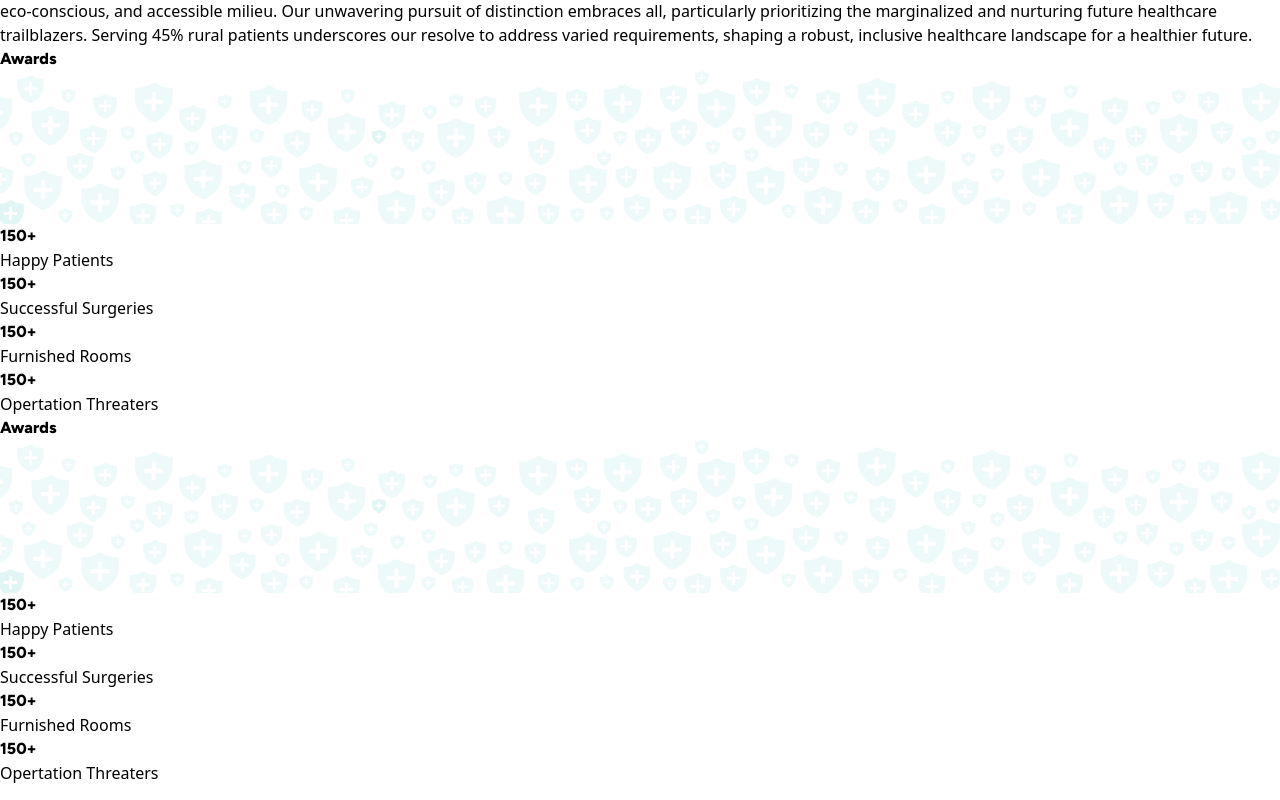
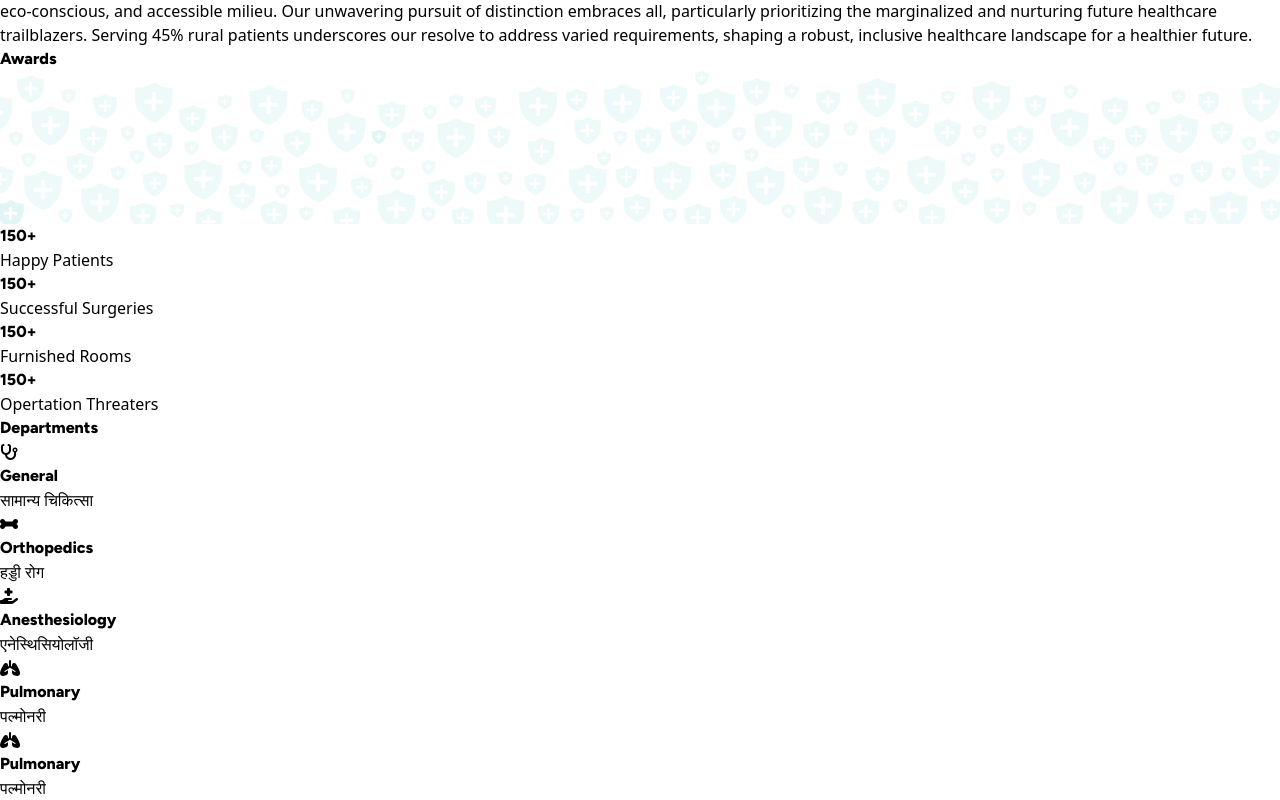
Before and after one commit to Anshika75/kcare, a React (Vite) app: page / in a window 1280 px wide. Shown: the part 3690-4490 px from the top of the page. Built offline with nearby package versions, Linux system fonts and the light colour scheme.

Commit message:
Update departments.jsx

```diff
--- a/src/components/departments.jsx
+++ b/src/components/departments.jsx
@@ -4,27 +4,43 @@ import bg from '../assets/awards-bg.png'
 export default function Departments() {
     return (
         <>
-        <div className="flex flex-col items-center relative w-full md:px-[50px] overflow-hidden px-[25px] py-8 md:pb-20 md:py-12 md:my-10 bg-[#fefefe]">
-        <h1 className='text-[#4396A2] figtree-semibold text-4xl md:mt-0 md:text-7xl mb-3 md:mb-6 relative after:absolute after:bottom-0 after:left-0 after:h-1 after:w-12 lg:after:w-24 after:bg-[#4396A2]'>Awards</h1>
-        <div className="absolute hidden md:block bottom-0 md:-bottom-10 lg:-bottom-20 w-full opacity-75">
-            <img className='object-cover' src={bg} alt="" />
+            <div className="flex flex-col items-center relative w-full md:px-[50px] overflow-hidden px-[25px] pb-20 md:my-10 bg-[#f9f9f9]">
+                <h1 className='text-[#4396A2] figtree-semibold text-4xl md:mt-0 md:text-7xl mb-3 md:mb-6 relative after:absolute after:bottom-0 after:left-0 after:h-1 after:w-12 lg:after:w-24 after:bg-[#4396A2]'>Departments</h1>
+                <div className="grid grid-cols-2 gap-4 md:gap-8 lg:gap-y-20 lg:grid-cols-4 mt-16 z-20">
+                    <div className="box p-2 lg:p-4 w-full h-[75px] pb-3 md:pb-0 md:w-[300px] md:h-[150px] lg:pt-[7%] bg-[#fff] shadow-md rounded-md relative flex flex-col items-center justify-center transition-all group hover:bg-[#4396a2] hover:scale-105 hover:shadow-xl cursor-pointer">
+                        <div className="absolute hidden w-12 h-12 md:h-16 md:w-16 lg:w-24 lg:h-24 left-1/2 -translate-x-1/2 top-0 translate-y-[-45%] md:-translate-y-1/2 rounded-full bg-[#4396A2] md:grid place-items-center text-[#fefefe] text-xl md:text-3xl lg:text-4xl shadow-md group-hover:shadow-none">
+                            <i className="fa-solid fa-stethoscope"></i>
                         </div>
-        <div className="grid grid-cols-2 gap-4 md:gap-8 lg:grid-cols-4 mt-4 z-20">
-                <div className="box p-2 lg:p-4 w-full h-[75px] pb-3 md:pb-0 md:w-[300px] md:h-[150px] lg:pt-[7%] bg-[#fff] shadow-md rounded-md relative flex flex-col items-center justify-center transition-all group hover:scale-105 hover:shadow-xl cursor-pointer">
-                    <h1 className='text-[#4396A2] figtree-semibold text-2xl md:text-5xl'>150+</h1>
-                    <p className='text-[#333] popping-normal -mt-1 md:mt-0 text-xs md:text-xl'>Happy Patients</p>
+                        <h1 className='text-[#4396A2] group-hover:text-[#fefefe] figtree-semibold text-2xl md:mt-0 lg:mt-6 md:text-3xl'>General</h1>
+                        <p className='text-[#333] group-hover:text-[#fefefe] popping-normal -mt-1 md:mt-0 text-xs md:text-xl'>सामान्य चिकित्सा</p>
                     </div>
-                <div className="box p-2 lg:p-4 w-full h-[75px] pb-3 md:pb-0 md:w-[300px] md:h-[150px] lg:pt-[7%] bg-[#fff] shadow-md rounded-md relative flex flex-col items-center justify-center transition-all group hover:scale-105 hover:shadow-xl cursor-pointer">
-                    <h1 className='text-[#4396A2] figtree-semibold text-2xl md:text-5xl'>150+</h1>
-                    <p className='text-[#333] popping-normal -mt-1 md:mt-0 text-xs md:text-xl'>Successful Surgeries</p>
+                    <div className="box p-2 lg:p-4 w-full h-[75px] pb-3 md:pb-0 md:w-[300px] md:h-[150px] lg:pt-[7%] bg-[#fff] shadow-md rounded-md relative flex flex-col items-center justify-center transition-all group hover:bg-[#4396a2] hover:scale-105 hover:shadow-xl cursor-pointer">
+                        <div className="absolute hidden w-12 h-12 md:h-16 md:w-16 lg:w-24 lg:h-24 left-1/2 -translate-x-1/2 top-0 translate-y-[-45%] md:-translate-y-1/2 rounded-full bg-[#4396A2] md:grid place-items-center text-[#fefefe] text-xl md:text-3xl lg:text-4xl shadow-md group-hover:shadow-none">
+                            <i className="fa-solid fa-bone"></i>
                         </div>
-                <div className="box p-2 lg:p-4 w-full h-[75px] pb-3 md:pb-0 md:w-[300px] md:h-[150px] lg:pt-[7%] bg-[#fff] shadow-md rounded-md relative flex flex-col items-center justify-center transition-all group hover:scale-105 hover:shadow-xl cursor-pointer">
-                    <h1 className='text-[#4396A2] figtree-semibold text-2xl md:text-5xl'>150+</h1>
-                    <p className='text-[#333] popping-normal -mt-1 md:mt-0 text-xs md:text-xl'>Furnished Rooms</p>
+                        <h1 className='text-[#4396A2] group-hover:text-[#fefefe] figtree-semibold text-2xl md:mt-0 lg:mt-6 md:text-3xl'>Orthopedics</h1>
+                        <p className='text-[#333] group-hover:text-[#fefefe] popping-normal -mt-1 md:mt-0 text-xs md:text-xl'>हड्डी रोग</p>
                     </div>
-                <div className="box p-2 lg:p-4 w-full h-[75px] pb-3 md:pb-0 md:w-[300px] md:h-[150px] lg:pt-[7%] bg-[#fff] shadow-md rounded-md relative flex flex-col items-center justify-center transition-all group hover:scale-105 hover:shadow-xl cursor-pointer">
-                    <h1 className='text-[#4396A2] figtree-semibold text-2xl md:text-5xl'>150+</h1>
-                    <p className='text-[#333] popping-normal -mt-1 md:mt-0 text-xs md:text-xl'>Opertation Threaters</p>
+                    <div className="box p-2 lg:p-4 w-full h-[75px] pb-3 md:pb-0 md:w-[300px] md:h-[150px] lg:pt-[7%] bg-[#fff] shadow-md rounded-md relative flex flex-col items-center justify-center transition-all group hover:bg-[#4396a2] hover:scale-105 hover:shadow-xl cursor-pointer">
+                        <div className="absolute hidden w-12 h-12 md:h-16 md:w-16 lg:w-24 lg:h-24 left-1/2 -translate-x-1/2 top-0 translate-y-[-45%] md:-translate-y-1/2 rounded-full bg-[#4396A2] md:grid place-items-center text-[#fefefe] text-xl md:text-3xl lg:text-4xl shadow-md group-hover:shadow-none">
+                            <i className="fa-solid fa-hand-holding-medical"></i>
+                        </div>
+                        <h1 className='text-[#4396A2] group-hover:text-[#fefefe] figtree-semibold text-2xl md:mt-0 lg:mt-6 md:text-3xl'>Anesthesiology</h1>
+                        <p className='text-[#333] group-hover:text-[#fefefe] popping-normal -mt-1 md:mt-0 text-xs md:text-xl'>एनेस्थिसियोलॉजी</p>
+                    </div>
+                    <div className="box p-2 lg:p-4 w-full h-[75px] pb-3 md:pb-0 md:w-[300px] md:h-[150px] lg:pt-[7%] bg-[#fff] shadow-md rounded-md relative flex flex-col items-center justify-center transition-all group hover:bg-[#4396a2] hover:scale-105 hover:shadow-xl cursor-pointer">
+                        <div className="absolute hidden w-12 h-12 md:h-16 md:w-16 lg:w-24 lg:h-24 left-1/2 -translate-x-1/2 top-0 translate-y-[-45%] md:-translate-y-1/2 rounded-full bg-[#4396A2] md:grid place-items-center text-[#fefefe] text-xl md:text-3xl lg:text-4xl shadow-md group-hover:shadow-none">
+                            <i className="fa-solid fa-lungs"></i>
+                        </div>
+                        <h1 className='text-[#4396A2] group-hover:text-[#fefefe] figtree-semibold text-2xl md:mt-0 lg:mt-6 md:text-3xl'>Pulmonary</h1>
+                        <p className='text-[#333] group-hover:text-[#fefefe] popping-normal -mt-1 md:mt-0 text-xs md:text-xl'>पल्मोनरी </p>
+                    </div>
+                    <div className="box p-2 lg:p-4 w-full h-[75px] pb-3 md:pb-0 md:w-[300px] md:h-[150px] lg:pt-[7%] bg-[#fff] shadow-md rounded-md relative flex flex-col items-center justify-center transition-all group hover:bg-[#4396a2] hover:scale-105 hover:shadow-xl cursor-pointer">
+                        <div className="absolute hidden w-12 h-12 md:h-16 md:w-16 lg:w-24 lg:h-24 left-1/2 -translate-x-1/2 top-0 translate-y-[-45%] md:-translate-y-1/2 rounded-full bg-[#4396A2] md:grid place-items-center text-[#fefefe] text-xl md:text-3xl lg:text-4xl shadow-md group-hover:shadow-none">
+                            <i className="fa-solid fa-lungs"></i>
+                        </div>
+                        <h1 className='text-[#4396A2] group-hover:text-[#fefefe] figtree-semibold text-2xl md:mt-0 lg:mt-6 md:text-3xl'>Pulmonary</h1>
+                        <p className='text-[#333] group-hover:text-[#fefefe] popping-normal -mt-1 md:mt-0 text-xs md:text-xl'>पल्मोनरी </p>
                     </div>
                 </div>
             </div>
```
Lines whose indentation alone changed are shown as unchanged.
